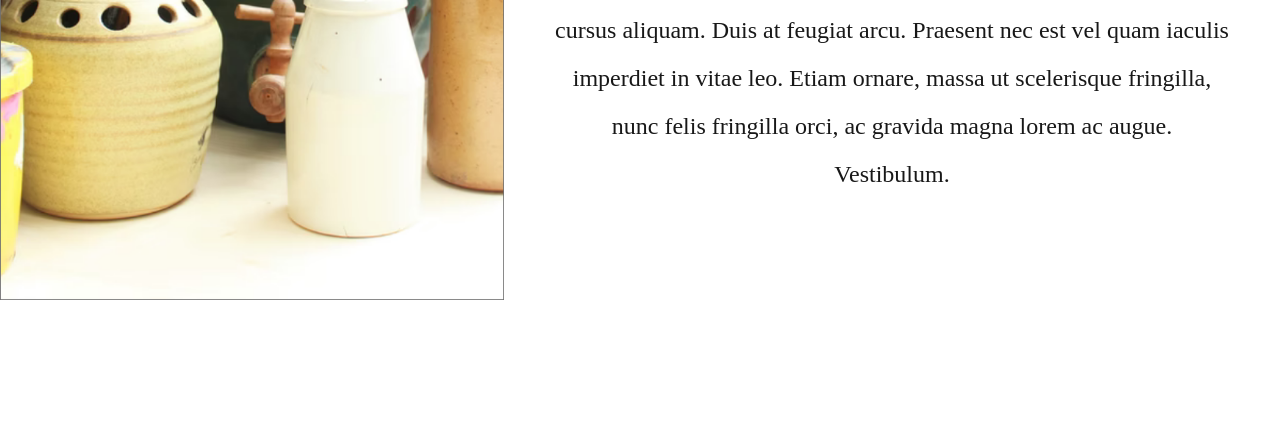
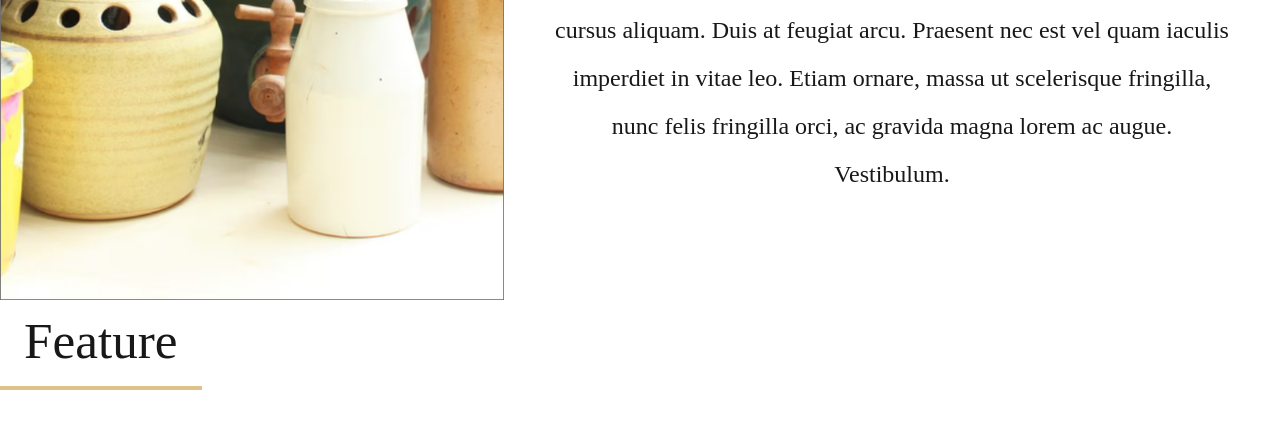
Before and after one commit to jcoder6/Artbox, a plain HTML site: page index.html in a window 1280 px wide. Shown: the part 1533-1961 px from the top of the page. Drawn offline with Linux system fonts and the light colour scheme.

Commit message:
add title to feature

```diff
--- a/index.html
+++ b/index.html
@@ -97,6 +97,7 @@
 
   <!-- TESTIMONIALS -->
   <section id="testimonials" class="testimonials container">
+    <h2 class="title1">Feature</h2>
   </section>
 
   <!-- FOOTER -->
```
